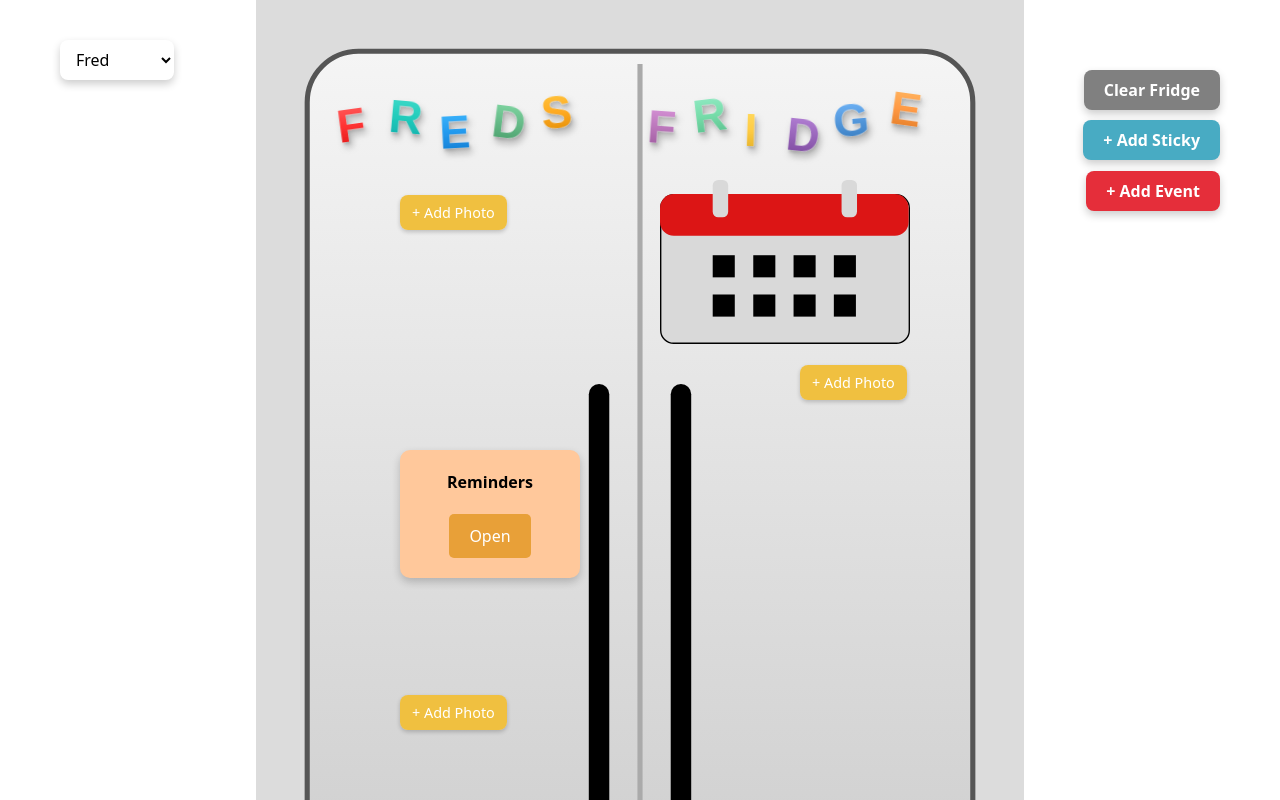
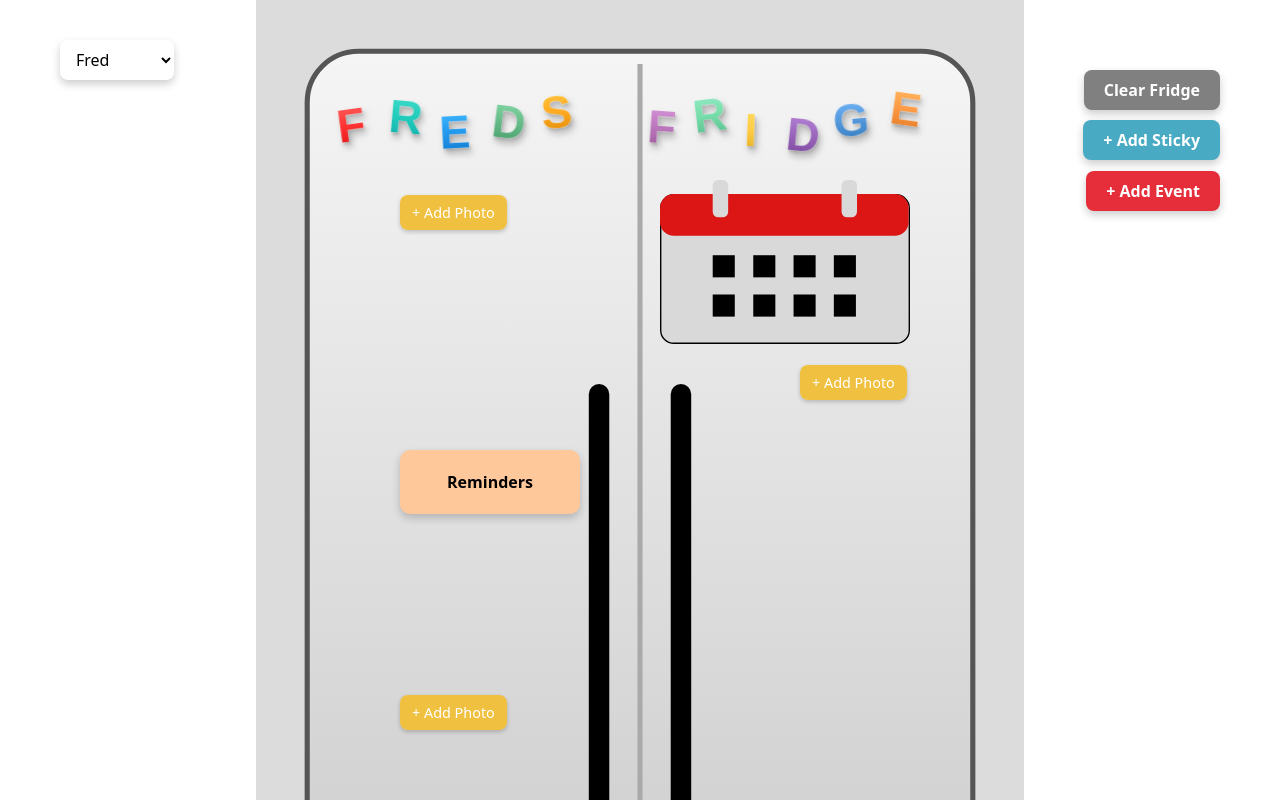
Before and after one commit to sarayuv/sasehack-2025, a React (Vite) app in the folder frontend/: page / in a window 1280 px wide. Shown: the top 800 px of the page. Built offline with nearby package versions, Linux system fonts and the light colour scheme.

Commit message:
remove open button

```diff
--- a/frontend/src/components/Reminders.jsx
+++ b/frontend/src/components/Reminders.jsx
@@ -1,7 +1,7 @@
 import React, {useState} from 'react';
 import '../styles/Reminders.css';
 
-const Reminders = ({ reminders, addReminder, toggleCrossReminder, isRemindersModalOpen, setIsRemindersModalOpen }) => {
+const Reminders = ({reminders, addReminder, toggleCrossReminder, isRemindersModalOpen, setIsRemindersModalOpen}) => {
   const [newReminder, setNewReminder] = useState('');
 
   const handleAddReminder = () => {
@@ -12,14 +12,17 @@ const Reminders = ({ reminders, addReminder, toggleCrossReminder, isRemindersMod
   };
 
   return (
-    <div className="main-reminders-list" style={{ position: 'absolute', left: '540px', top: '80px' }}>
+    <div className="main-reminders-list" style={{position: 'absolute', left: '540px', top: '80px', cursor: 'pointer'}} onClick={() => setIsRemindersModalOpen(true)}>
       <h2>Reminders</h2>
       <div>
         {reminders.map(reminder => (
           <div key={reminder.id}>
             <span
               className={reminder.crossedOut ? 'reminders-crossed' : ''}
-              onClick={() => toggleCrossReminder(reminder.id)}
+              onClick={e => {
+                e.stopPropagation();
+                toggleCrossReminder(reminder.id);
+              }}
             >
               {reminder.text}
             </span>
@@ -27,14 +30,15 @@ const Reminders = ({ reminders, addReminder, toggleCrossReminder, isRemindersMod
         ))}
       </div>
 
-      <button className="open-reminders-list-button" onClick={() => setIsRemindersModalOpen(true)}>
-        Open
-      </button>
-
       {isRemindersModalOpen && (
         <div className="reminders-modal">
           <div className="reminders-modal-content">
-            <button className="reminders-close-button" onClick={() => setIsRemindersModalOpen(false)}>×</button>
+            <button
+              className="reminders-close-button"
+              onClick={e => {
+                e.stopPropagation();
+                setIsRemindersModalOpen(false);
+              }}>×</button>
             <h2>Reminders</h2>
             <div className="reminders-list">
               {reminders.map(reminder => (
--- a/frontend/src/components/ShoppingList.jsx
+++ b/frontend/src/components/ShoppingList.jsx
@@ -39,9 +39,7 @@ const ShoppingList = ({shoppingList, addItem, isShoppingModalOpen, setIsShopping
                 e.stopPropagation();
                 setIsShoppingModalOpen(false);
               }}
-            >
-              ×
-            </button>
+            >×</button>
             <h2>Shopping List</h2>
             <div className="shopping-list">
               {shoppingList.map(item => (
```
